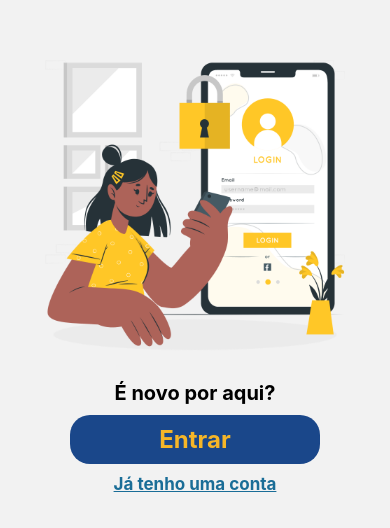
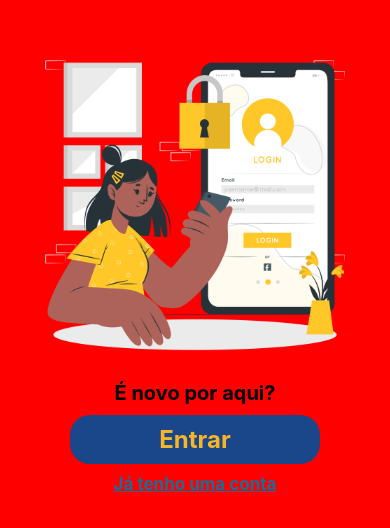
Before and after one commit to S4KZ/Rotavan, a React Native app: screen /Welcome in a window 390 px wide. Shown: the part 160-688 px from the top of the page. Built offline with nearby package versions, Linux system fonts and the light colour scheme.

Commit message:
troca de cor de fundo

```diff
--- a/pages/log/welcome/index.js
+++ b/pages/log/welcome/index.js
@@ -31,6 +31,7 @@ const styles = StyleSheet.create({
         display: 'flex',
         justifyContent: 'center',
         alignItems: 'center',
+        backgroundColor: 'red'
     },
     image: {
         height: 350,
```
